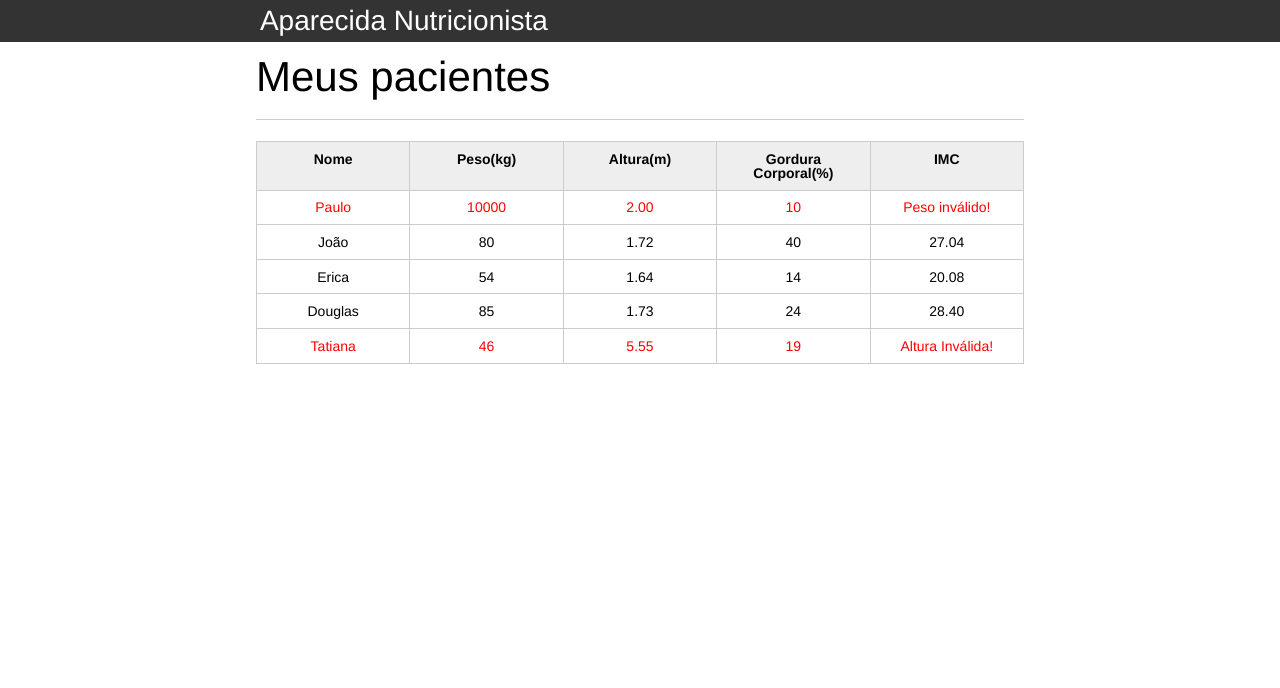
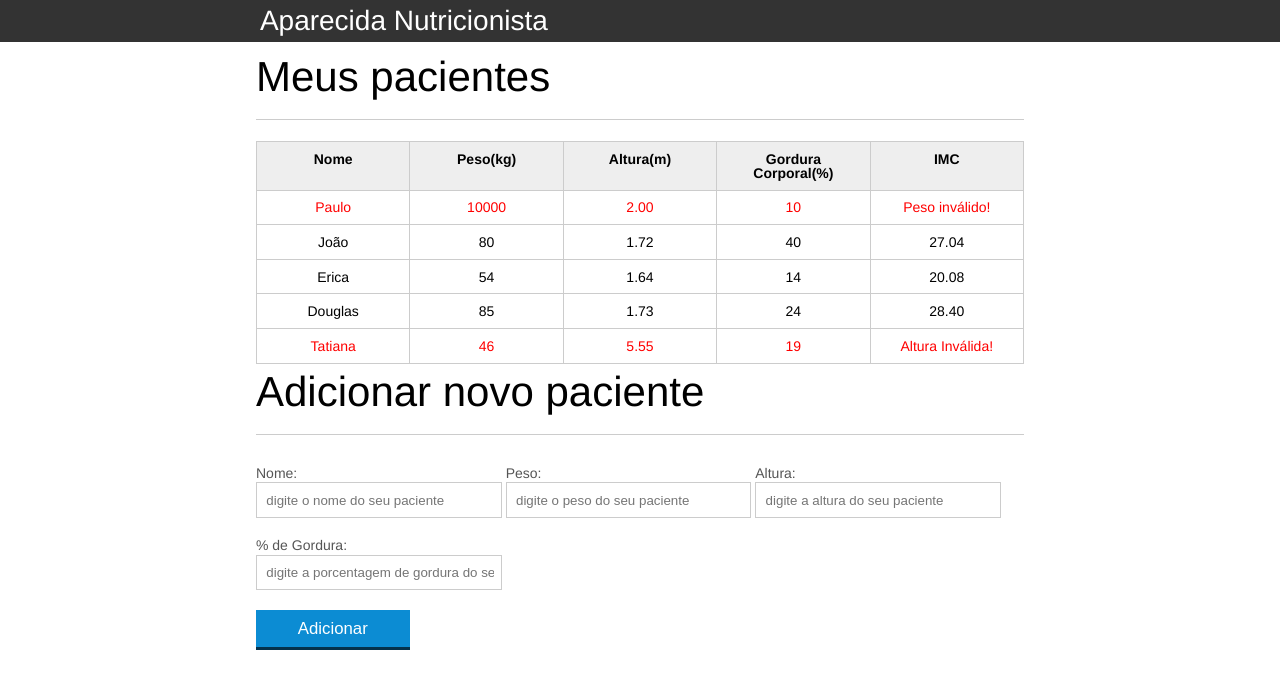
Before and after one commit to moisesmagno/curso-javascript, a plain HTML site: page Programando na linguagem da web/introducao-javascript/nutricao-aparecida/index.html in a window 1280 px wide. Drawn offline with Linux system fonts and the light colour scheme.

Commit message:
Criado o formulário de adição de novos usuário, isso na aula de javascript

```diff
--- a/Programando na linguagem da web/introducao-javascript/nutricao-aparecida/index.html
+++ b/Programando na linguagem da web/introducao-javascript/nutricao-aparecida/index.html
@@ -72,6 +72,32 @@
 
 			</section>
 		</main>
+
+		<!-- ... -->
+		<section class="container">
+		    <h2 id="titulo-form">Adicionar novo paciente</h2>
+		    <form>
+		        <div class="grupo">
+		            <label for="nome">Nome:</label>
+		            <input id="nome" name="nome" type="text" placeholder="digite o nome do seu paciente" class="campo">
+		        </div>
+		        <div class="grupo">
+		            <label for="peso">Peso:</label>
+		            <input id="peso" name="peso" type="text" placeholder="digite o peso do seu paciente" class="campo campo-medio">
+		        </div>
+		        <div class="grupo">
+		            <label for="altura">Altura:</label>
+		            <input id="altura" name="altura" type="text" placeholder="digite a altura do seu paciente" class="campo campo-medio">
+		        </div>
+		        <div class="grupo">
+		            <label for="gordura">% de Gordura:</label>
+		            <input id="gordura" type="text" placeholder="digite a porcentagem de gordura do seu paciente" class="campo campo-medio">
+		        </div>
+
+		        <button id="adicionar-paciente" class="botao bto-principal">Adicionar</button>
+		    </form>
+		</section>
+
 		<script src="./js/principal.js"></script>
 	</body>
 </html>
--- a/Programando na linguagem da web/introducao-javascript/nutricao-aparecida/js/principal.js
+++ b/Programando na linguagem da web/introducao-javascript/nutricao-aparecida/js/principal.js
@@ -33,3 +33,10 @@
     }
 
 }
+
+//PEGA OS DADOS DO FORMULÁRIO E OS ADICIONA A TABELA.
+var botaoAdicionar = document.querySelector("#adicionar-paciente");
+botaoAdicionar.addEventListener("click", function(event){
+  event.preventDefault();
+  console.log("Este é um teste de submissão de dados.");
+});
```
